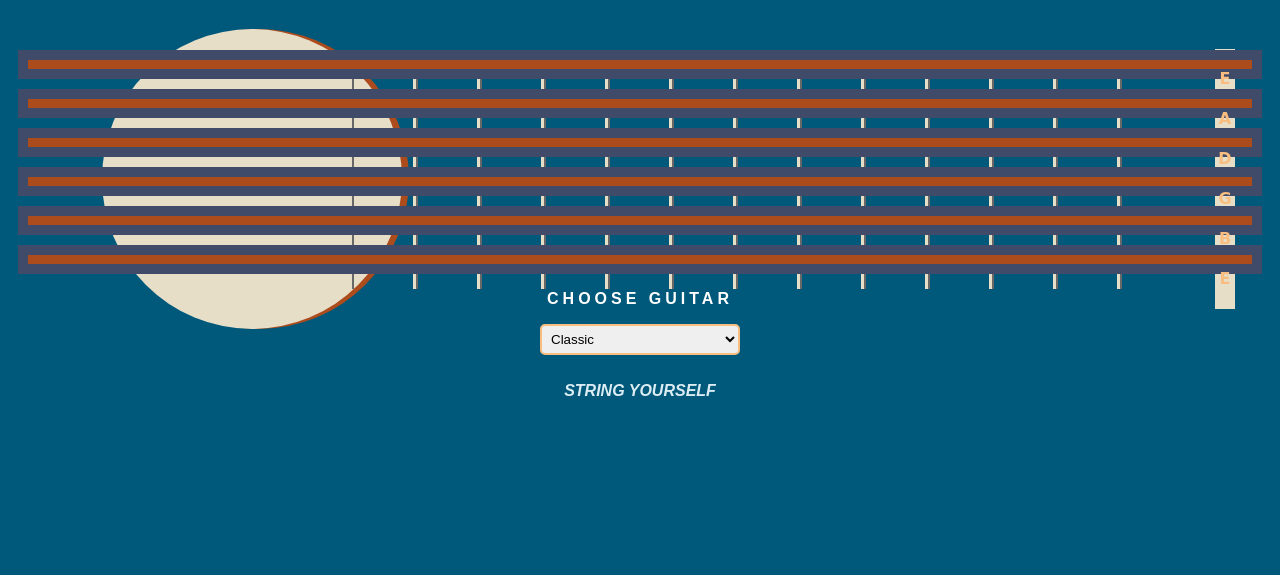
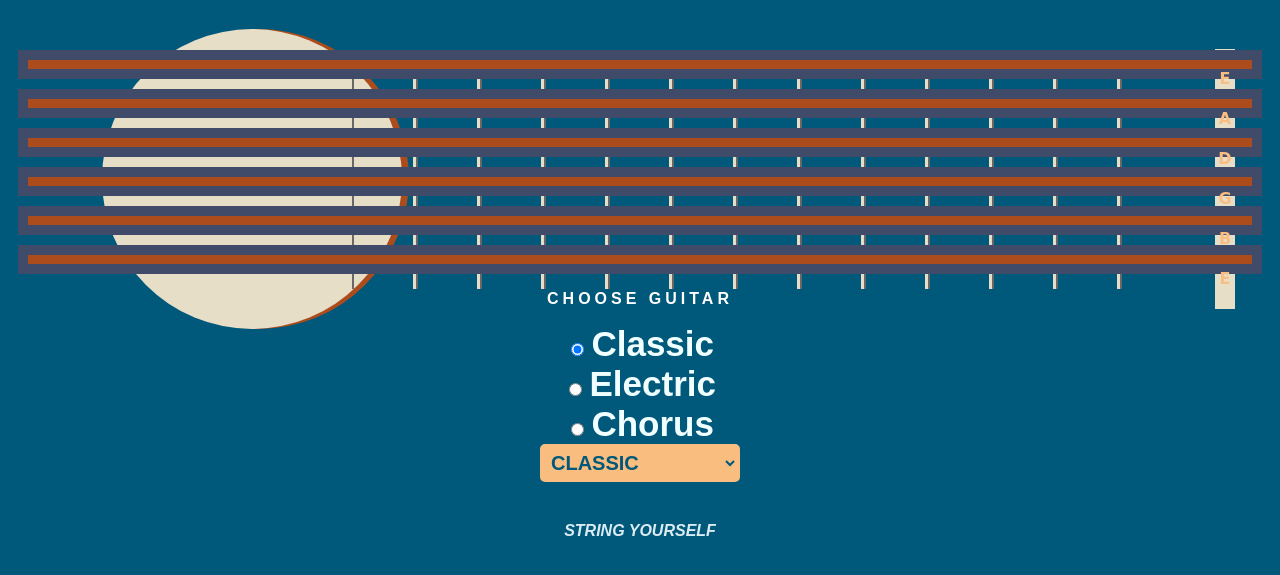
Before and after one commit to tamirchn1/guitar, a website: page index.html in a window 1280 px wide. Shown: the part 151-726 px from the top of the page. Drawn offline with nearby package versions, Linux system fonts and the light colour scheme.

Commit message:
inital commit

```diff
--- a/index.html
+++ b/index.html
@@ -1,23 +1,17 @@
 <!DOCTYPE html>
 <html lang="en" dir="ltr">
-
   <head>
-	<meta charset="utf-8">
+    <meta charset="utf-8" />
     <title>String it</title>
-	<link rel="stylesheet" href="style.css">
+    <link rel="stylesheet" href="style.css" />
   </head>
 
   <body>
     <h1>String 🎸 It</h1>
 
-
-
     <div class="circleBase"></div>
     <div class="circleBaseShadow"></div>
     <div class="nut"></div>
-
-
-
 
     <div class="strings">
       <div class="str eel" id="el"></div>
@@ -28,35 +22,49 @@
       <div class="str eeh" id="eh"></div>
     </div>
     <div class="frets">
-		<div class = "fret"> </div>
-		<div class = "fret"> </div>
-		<div class = "fret"> </div>
-		<div class = "fret"> </div>
-		<div class = "fret"> </div>
-		<div class = "fret"> </div>
-		<div class = "fret"> </div>
-		<div class = "fret"> </div>
-		<div class = "fret"> </div>
-		<div class = "fret"> </div>
-		<div class = "fret"> </div>
-		<div class = "fret"> </div>
-		<div class = "fret"> </div>
+      <div class="fret"></div>
+      <div class="fret"></div>
+      <div class="fret"></div>
+      <div class="fret"></div>
+      <div class="fret"></div>
+      <div class="fret"></div>
+      <div class="fret"></div>
+      <div class="fret"></div>
+      <div class="fret"></div>
+      <div class="fret"></div>
+      <div class="fret"></div>
+      <div class="fret"></div>
+      <div class="fret"></div>
     </div>
 
     <div class="notes">
-		<strong>E<br>A<br>D<br>G<br>B<br>E</strong>
+      <strong>E<br />A<br />D<br />G<br />B<br />E</strong>
     </div>
 
     <p class="choose-guitar">CHOOSE GUITAR</p>
 
+    <!-- ? TRIAL -->
+
+    <form action="">
+      <input
+        value="classic"
+        name="select"
+        id="classic"
+        type="radio"
+        checked="checked"
+      />
+      <label for="classic">Classic</label> <br />
+      <input value="electric" name="select" id="electric" type="radio" />
+      <label for="electric">Electric</label> <br />
+      <input value="chorus" name="select" id="chorus" type="radio" />
+      <label for="chorus">Chorus</label><br />
+    </form>
 
     <select name="modes" id="modes">
       <option selected value="classic">Classic</option>
       <option value="electric">Electric</option>
       <option value="chorus">Chorus</option>
     </select>
-
-
 
     <footer>
       <em><strong>STRING YOURSELF</strong></em>
@@ -65,5 +73,4 @@
     <script src="https://ajax.googleapis.com/ajax/libs/jquery/2.2.4/jquery.min.js"></script>
     <script src="index.js" charset="utf-8"></script>
   </body>
-
 </html>
--- a/style.css
+++ b/style.css
@@ -11,7 +11,7 @@ h1 {
 }
 
 footer {
-  color: #DBEDF3;
+  color: #dbedf3;
   font-family: sans-serif;
   top: 208px;
 }
@@ -26,8 +26,8 @@ footer {
   left: 8%;
   z-index: -1;
 }
-.circleBaseShadow{
-  background:#ac4b1c;
+.circleBaseShadow {
+  background: #ac4b1c;
   border-radius: 50%;
   width: 300px;
   height: 300px;
@@ -41,8 +41,8 @@ footer {
   margin-top: 50px;
   background-color: #ac4b1c;
   outline: none;
-  border: 10px solid #404B69;
-  color: #f8bd7f;;
+  border: 10px solid #404b69;
+  color: #f8bd7f;
   width: auto;
   height: 9px;
   margin: 10px;
@@ -50,33 +50,31 @@ footer {
   font-family: "Arvo", cursive;
 }
 
-.str:hover{
-  box-shadow: 0 3px 4px 0 #DBEDF3;
+.str:hover {
+  box-shadow: 0 3px 4px 0 #dbedf3;
   opacity: 0.5;
 }
 
-.nut{
+.nut {
   height: 260px;
   width: 20px;
   position: absolute;
   z-index: -1;
   background-color: #e7dec8;
   top: 200px;
-  right:45px;
-
+  right: 45px;
 }
 
 .fret {
-  height:220px;
+  height: 220px;
   position: absolute;
   z-index: -1;
   background-color: #e7dec8;
   top: 220px;
-  right:120px;
+  right: 120px;
   float: left;
   width: 3px;
   border-right: 2px solid #686868;
-
 }
 
 .fret:nth-child(1) {
@@ -131,7 +129,7 @@ footer {
   margin-right: 63% !important;
 }
 
-.myguitar{
+.myguitar {
   color: #f8bd7f;
   font-family: "Arvo", cursive;
 }
@@ -139,13 +137,12 @@ footer {
 .notes {
   line-height: 2.5rem;
   font-family: "Arvo", cursive;
-  color :#f8bd7f;
+  color: #f8bd7f;
   height: 260px;
   width: 20px;
   top: 210px;
-  right:45px;
+  right: 45px;
   position: absolute;
-
 }
 
 #modes {
@@ -162,3 +159,26 @@ footer {
   font-weight: bolder;
   letter-spacing: 4px;
 }
+
+body {
+  font-family: Arial, Helvetica, sans-serif;
+}
+
+select {
+  font-size: 20px;
+  font-weight: 700;
+  background-color: #f8bd7f;
+  color: #00587a;
+  text-transform: uppercase;
+}
+
+label {
+  font-size: 35px;
+  color: azure;
+  font-weight: bold;
+}
+
+input {
+  background-color: #ddd;
+  cursor: pointer;
+}
```
Also changed, not shown: index.js (+0 -34 lines). Lines whose indentation alone changed are shown as unchanged.
